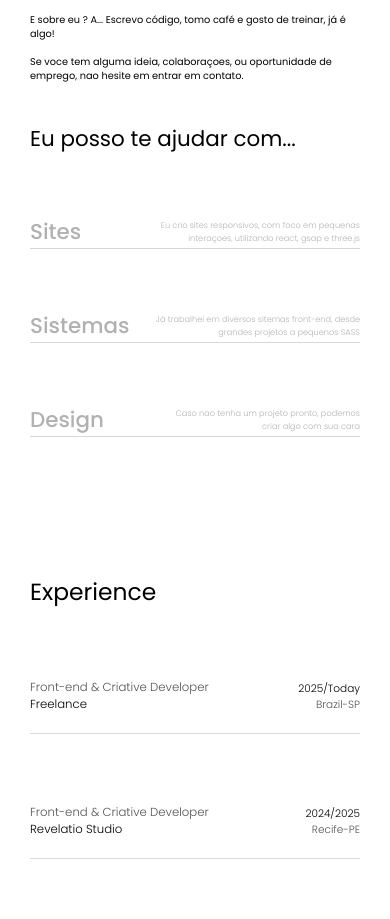
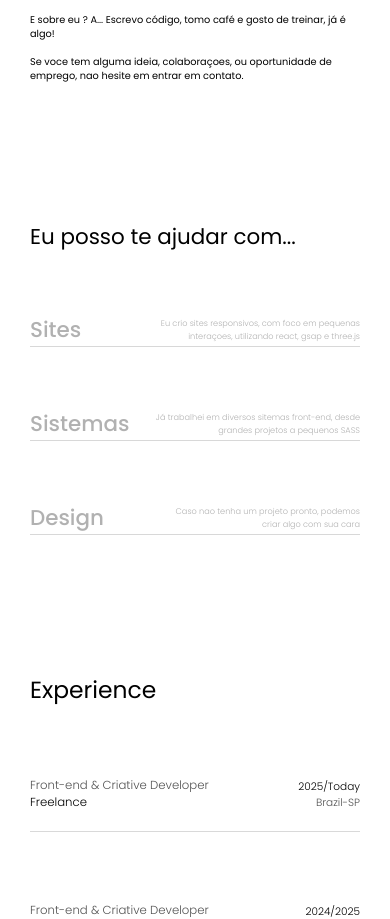
Before and after one commit to GabrielBarbosa2003/portfolio-2025, a React (Vite) app: page /about in a window 390 px wide. Shown: the part 1349-2268 px from the top of the page. Built offline with nearby package versions, Linux system fonts and the light colour scheme.

Commit message:
fix: spaces

```diff
--- a/src/Pages/About/AboutComponents/ICanHelp/icanhelp.css
+++ b/src/Pages/About/AboutComponents/ICanHelp/icanhelp.css
@@ -64,7 +64,7 @@
 
 @media(max-width: 800px) {
     .icanhelp-section{
-        margin-top: 10%;
+        margin-top: 137px;
     }
     .icanhelp-section h1{
         font-size: 6vw;
```
